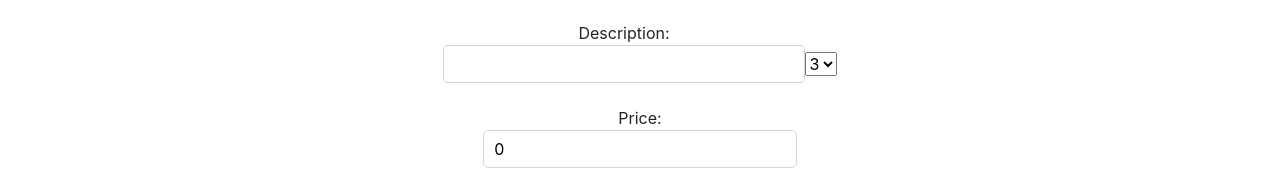
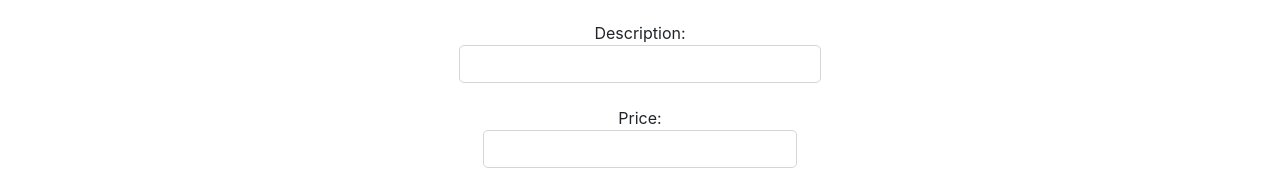
Before and after one commit to tt-18-use-my-tech-stuff/Front-end, a React (Create React App) app: page /addItem in a window 1280 px wide. Shown: the part 312-507 px from the top of the page. Built offline with nearby package versions, Linux system fonts and the light colour scheme.

Commit message:
fixed price to be a number

```diff
--- a/src/components/add_item.js
+++ b/src/components/add_item.js
@@ -36,13 +36,16 @@ const AddItem = () => {
   //Change handler
   const inputChange = (event) => {
     validateItem(event);
-    setItem({ ...item, [event.target.name]: event.target.value });
+    const isPrice = event.target.name === 'price';
+    setItem({ ...item, [event.target.name]: isPrice ? Number(event.target.value) : event.target.value });
   };
+
   //Submit handler
   const onSubmit = (event) => {
     event.preventDefault();
     console.log("New item added");
     console.log(item)
+
     axiosWithAuth()
       .post("/items", item)
       .then(res=>{
@@ -55,11 +58,12 @@ const AddItem = () => {
     setItem(initialValue);
   };
 
+
   //Errors state
   const [errors, setErrors] = useState({
     item_name: "",
     item_description: "",
-    price: "",
+    price: 0,
     category: ""
   });
 
@@ -118,15 +122,12 @@ const AddItem = () => {
                   onChange={inputChange}
                 />
               </label>
-              <select name="price" value={item.price} onChange={inputChange}>
-                <option value={3}>3</option>
-              </select>
               <label>
                 Price:
                 <Input
                   name="price"
                   type="number"
-                  value={item.price}
+                  valueAsNumber={item.price}
                   onChange={inputChange}
                 />
               </label>
--- a/src/validation/itemSchema.js
+++ b/src/validation/itemSchema.js
@@ -3,6 +3,6 @@ import * as yup from "yup";
 export default yup.object().shape({
   item_name: yup.string().required("Item name is required"),
   item_description: yup.string().required("Description is required"),
-  price: yup.string().required("Price is required"),
+  price: yup.number().required("Price is required"),
   category: yup.string().required("Category required")
 });
```
